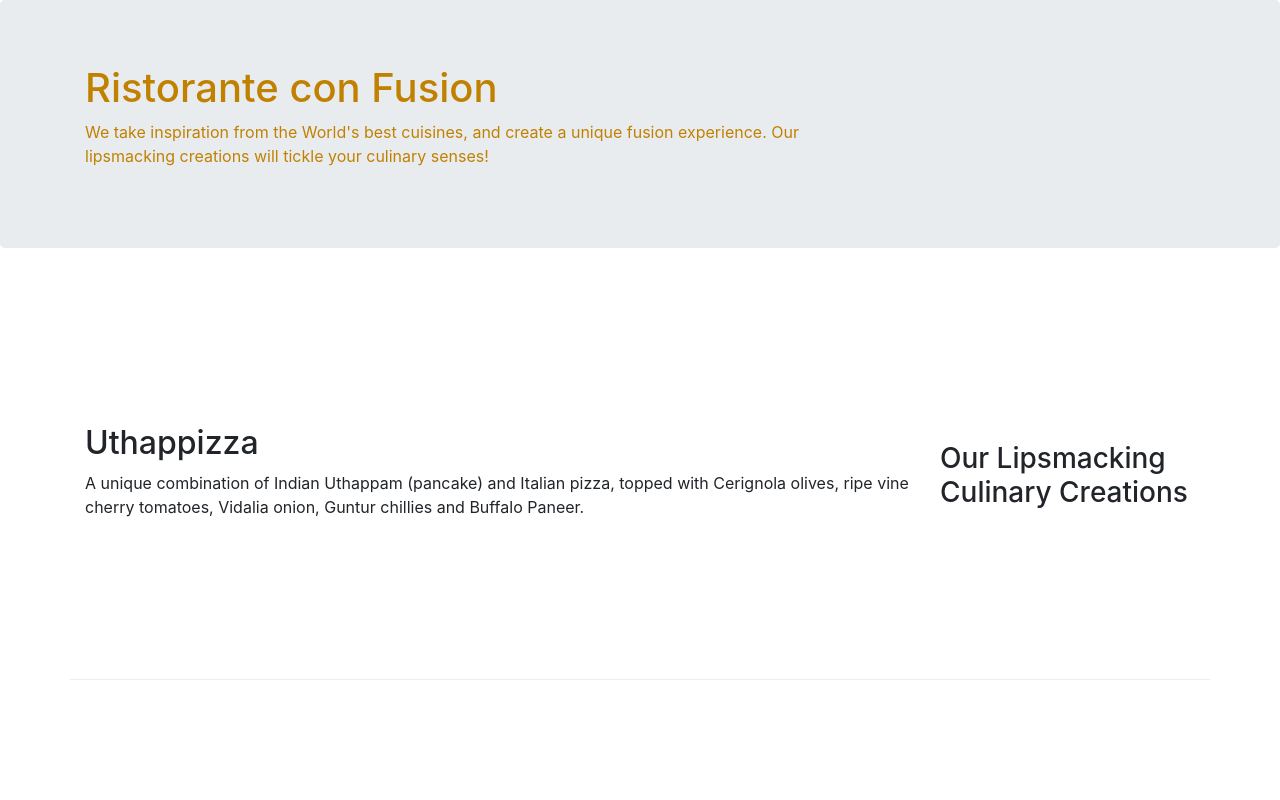
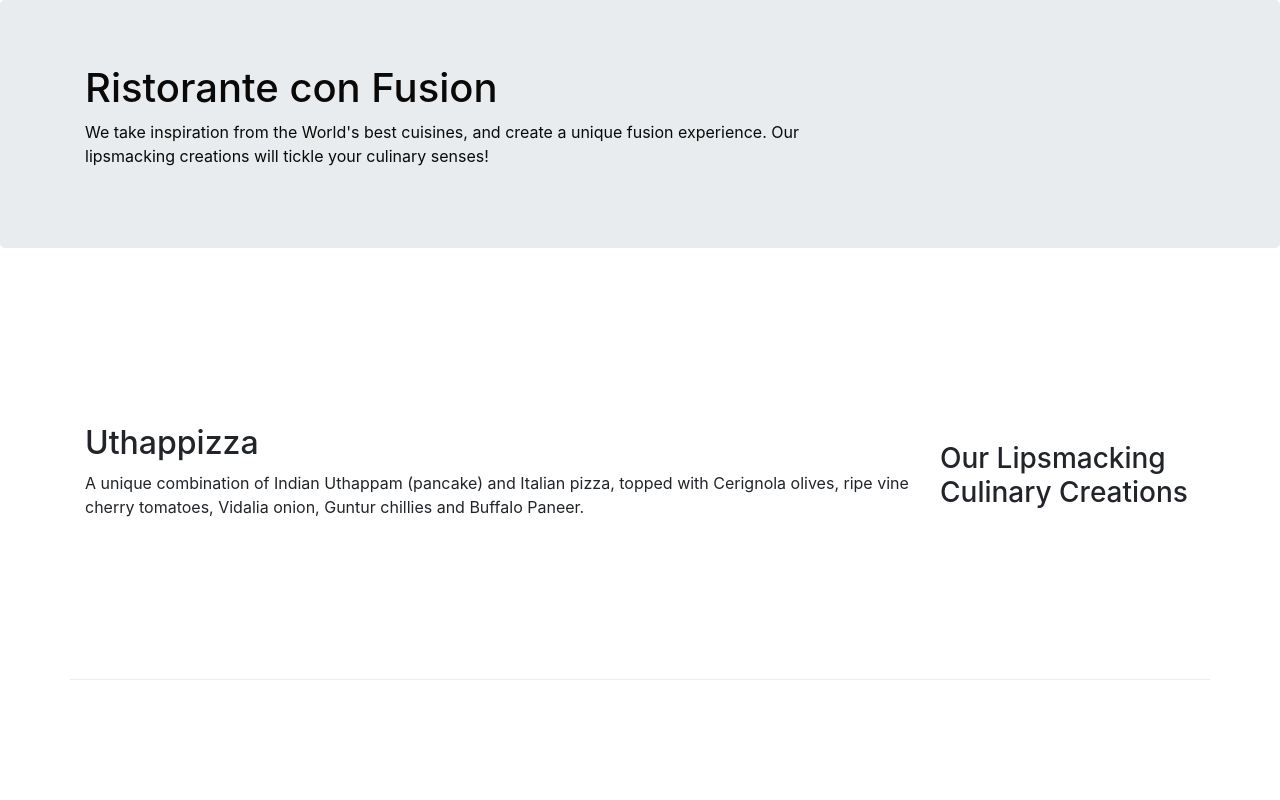
Before and after one commit to 1LinuxKali/conFusion, a website: page index.html in a window 1280 px wide. Shown: the top 800 px of the page. Drawn offline with nearby package versions, Linux system fonts and the light colour scheme.

Commit message:
css/style fille been uploaded now

```diff
--- a/css/styles.css
+++ b/css/styles.css
@@ -20,7 +20,7 @@
     padding: 70px 30px 70px 30px;
     margin: 0px auto;
     background: rgba(0, 0, 0, 0.6);
-    color: rgb(193, 129, 0);
+    color: rgb(10, 9, 8);
 }
 
 .address {
```
